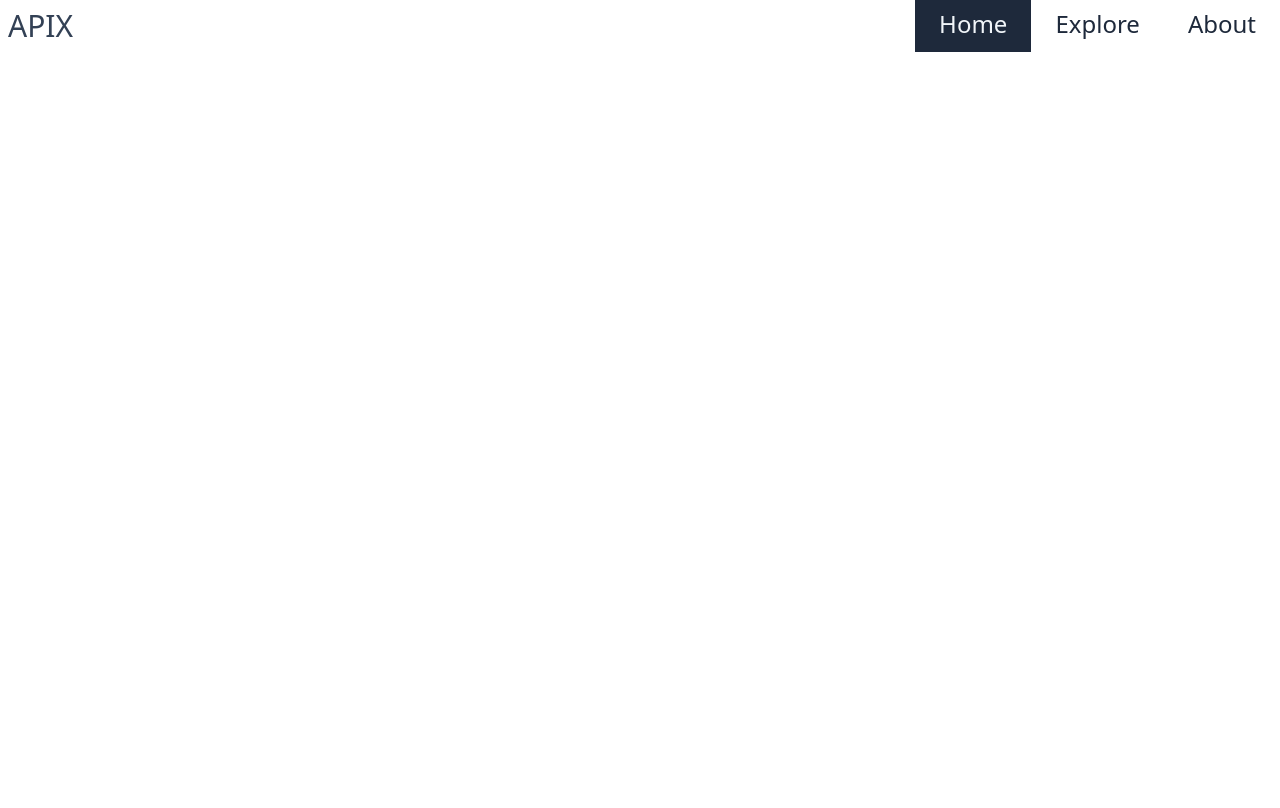
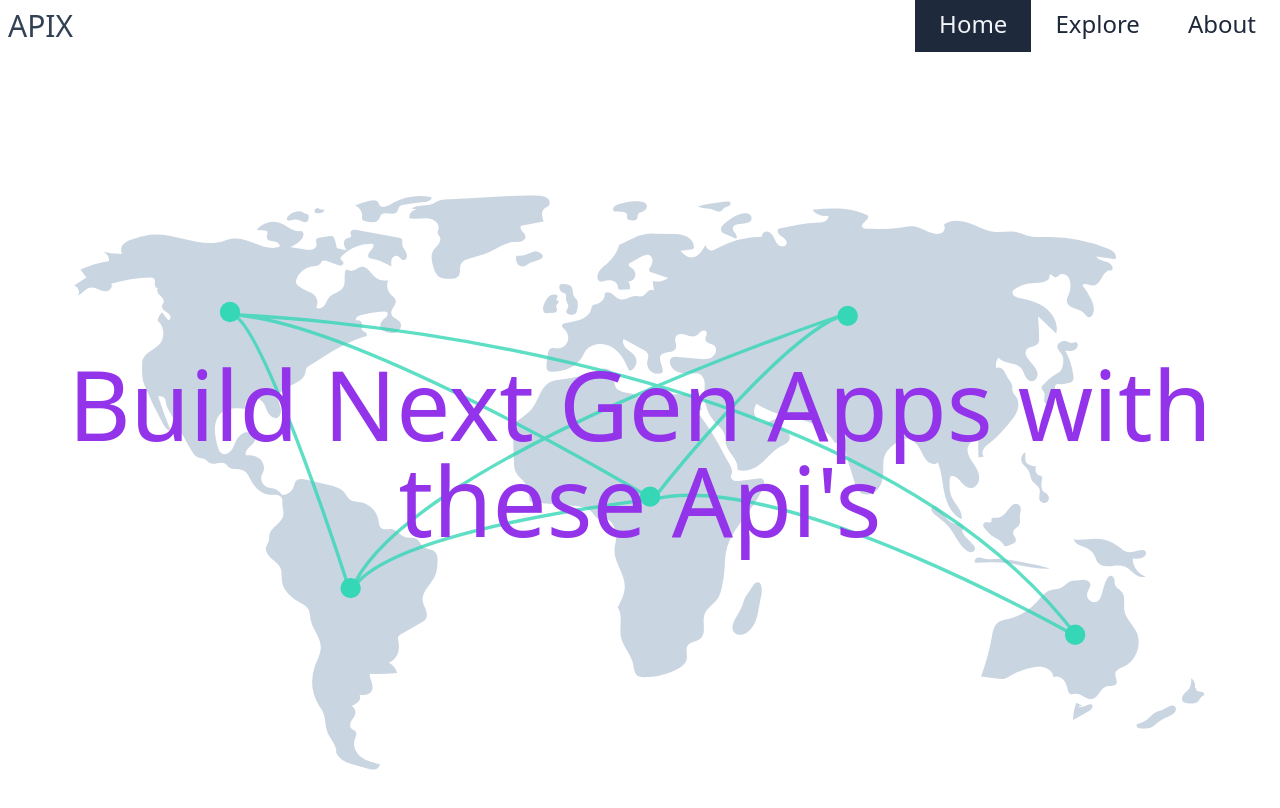
Before and after one commit to pushkarydv/APIX, a Next.js app: page / in a window 1280 px wide. Shown: the top 808 px of the page. Built offline with nearby package versions, Linux system fonts and the light colour scheme.

Commit message:
background and hero

```diff
--- a/components/homeComponents/HomePage.js
+++ b/components/homeComponents/HomePage.js
@@ -5,6 +5,19 @@ function HomePage() {
   return (
     <>
       <Nav />
+      <div className="home min-h-screen flex justify-center items-center">
+        <div className="text-center m-2 text-8xl font-medium text-purple-600">
+          Build Next Gen Apps with these Api{"'"}s
+        </div>
+      </div>
+      <style jsx>
+        {`
+          .home {
+            background: url("/assets/map.svg") center center fixed no-repeat;
+            background-size: contain;
+          }
+        `}
+      </style>
     </>
   );
 }
```
Also changed, not shown: public/assets/map.png (deleted), public/assets/map.svg (added).
